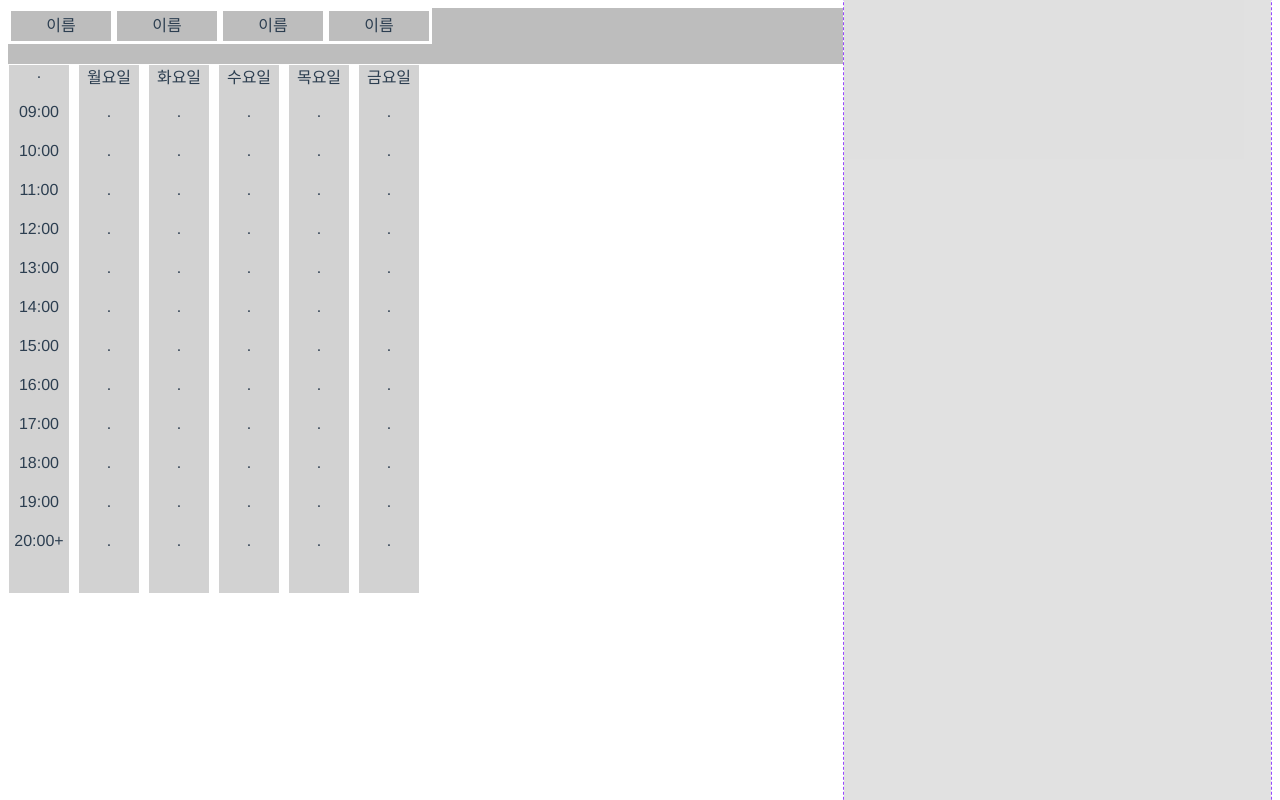
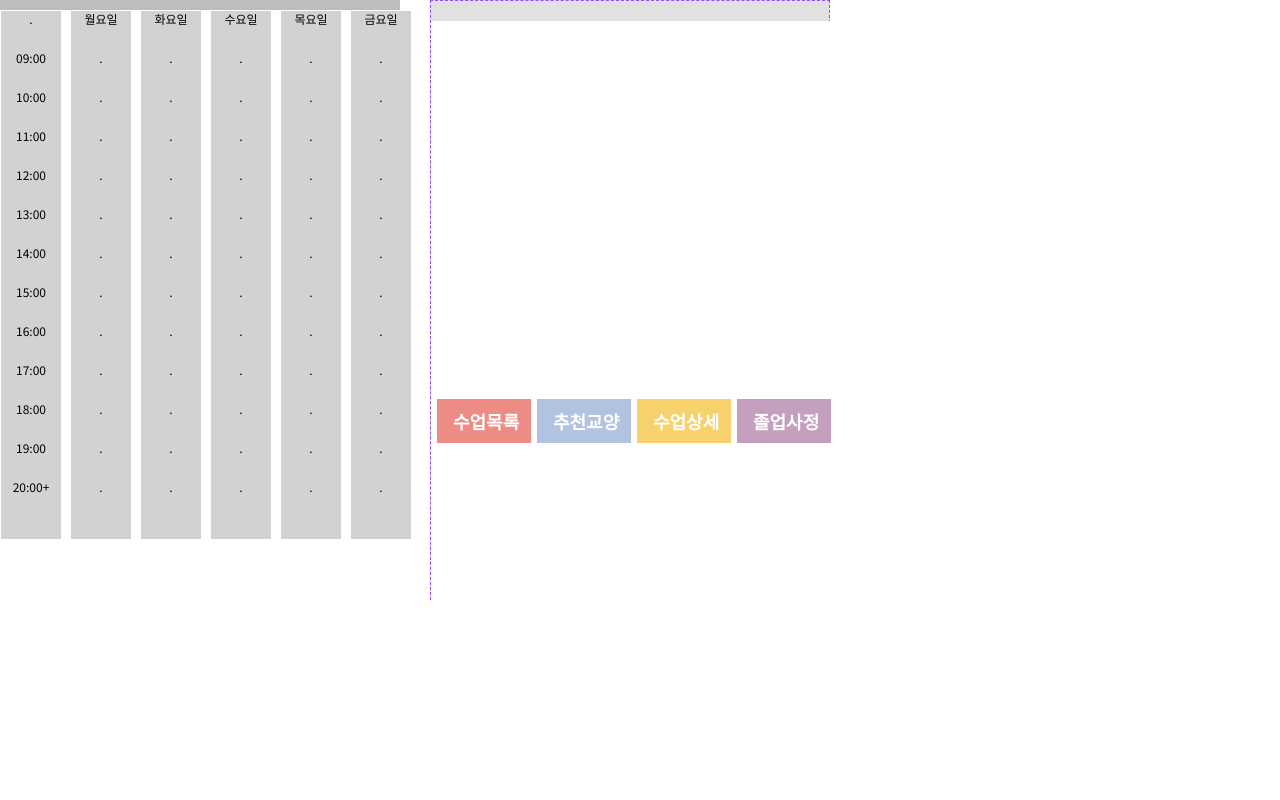
Before and after one commit to dan2kk/ruleof575front, a Vue app: page / in a window 1280 px wide. Shown: the top 800 px of the page. Built offline with nearby package versions, Linux system fonts and the light colour scheme; a small style sheet from the web is missing.

Commit message:
design fix

```diff
--- a/src/components/Start.vue
+++ b/src/components/Start.vue
@@ -1,5 +1,5 @@
 <template>
-  <div class="start screen">
+  <div class="start">
     <div class="cart">
       <user-info-box />
       <timetable
@@ -11,7 +11,9 @@
         :timeline6Props="timetableProps.timeline6Props"
       />
     </div>
-    <x-menu :textboxMenuTabProps="xMenuProps.textboxMenuTabProps" />
+    <div class="cart1">
+      <x-menu :textboxMenuTabProps="xMenuProps.textboxMenuTabProps" />
+    </div>
   </div>
 </template>
 
@@ -38,11 +40,9 @@ export default {
   background-color: $white
   border: 1px none
   display: flex
-  height: 100vh
-  min-height: 600px
-  min-width: 800px
+  max-height: 600px
+  max-width: 800px
   position: relative
-  width: 100%
 
 .cart
   align-items: center
@@ -50,6 +50,16 @@ export default {
   display: flex
   flex-direction: column
   height: 600px
+  position: absolute
+  top: 50px
+  width: 400px
+.cart1
+  align-items: center
+  background-color: $bon-jour
+  display: flex
+  flex-direction: column
   position: relative
-  width: 400px
+  max-width: 400px
+  max-height: 600px
+  left: 30px
 </style>
--- a/src/components/Textbox.vue
+++ b/src/components/Textbox.vue
@@ -35,7 +35,8 @@ export default {
   background-color: $pigeon-post
   cursor: pointer
   transition: all 0.2s ease
-
+.textbox-2.textbox-1:hover,
+.textbox-2.textbox-2:hover,
 .textbox-2.textbox-3:hover,
 .textbox-2.textbox-4:hover,
 .textbox-2.textbox-5:hover
--- a/src/components/TextboxMenuTab.vue
+++ b/src/components/TextboxMenuTab.vue
@@ -22,12 +22,12 @@ export default {
 @import '../../variables'
 
 .textbox-menu-tab
-  align-items: center
+  align-items: flex-start
   background-color: $white
   border-left-style: solid
   border-left-width: 3px
   display: flex
   height: 50px
-  position: relative
-  width: 400px
+  width: 350px
+  position: absolute
 </style>
--- a/src/components/Timetable.vue
+++ b/src/components/Timetable.vue
@@ -38,6 +38,7 @@ export default {
   gap: 5px
   position: relative
   width: 400px
+  height: 600px
 
 .timetable.timetable-1
   align-items: flex-start
--- a/src/components/UserInfoBox.vue
+++ b/src/components/UserInfoBox.vue
@@ -26,7 +26,8 @@ export default {
   align-self: stretch
   background-color: $silver
   display: flex
-  height: 60px
+  min-height: 60px
+  width: 400px
   position: relative
 
 .user-info-box.user-info-box-1
--- a/src/components/XMenu.vue
+++ b/src/components/XMenu.vue
@@ -29,28 +29,30 @@ export default {
 @import '../../variables'
 
 .menu
-  align-items: flex-start
+  align-items: stretch
   display: flex
+  position: absolute
   flex-direction: column
   height: 600px
-  width: 400px
+  max-width: 400px
 
 .cart-1
   align-items: flex-start
   align-self: stretch
   background-color: $bon-jour
-  display: flex
+  display: fix
   flex: 1
   flex-direction: column
-  position: relative
+  position: absolute
+  max-width: 400px
 
 .view-6
   align-items: center
   background-color: $bon-jour-2
   display: flex
   flex-direction: column
-  height: 550px
+  height: 500px
   justify-content: center
-  position: relative
+  position: reltaive
   width: 400px
 </style>
--- a/src/main.js
+++ b/src/main.js
@@ -2,5 +2,8 @@ import { createApp } from 'vue'
 import App from './App.vue'
 import router from './router'
 import store from './store'
+import "../styleguide.sass"
+import "../globals.sass"
+
 
 createApp(App).use(store).use(router).mount('#app')
```
